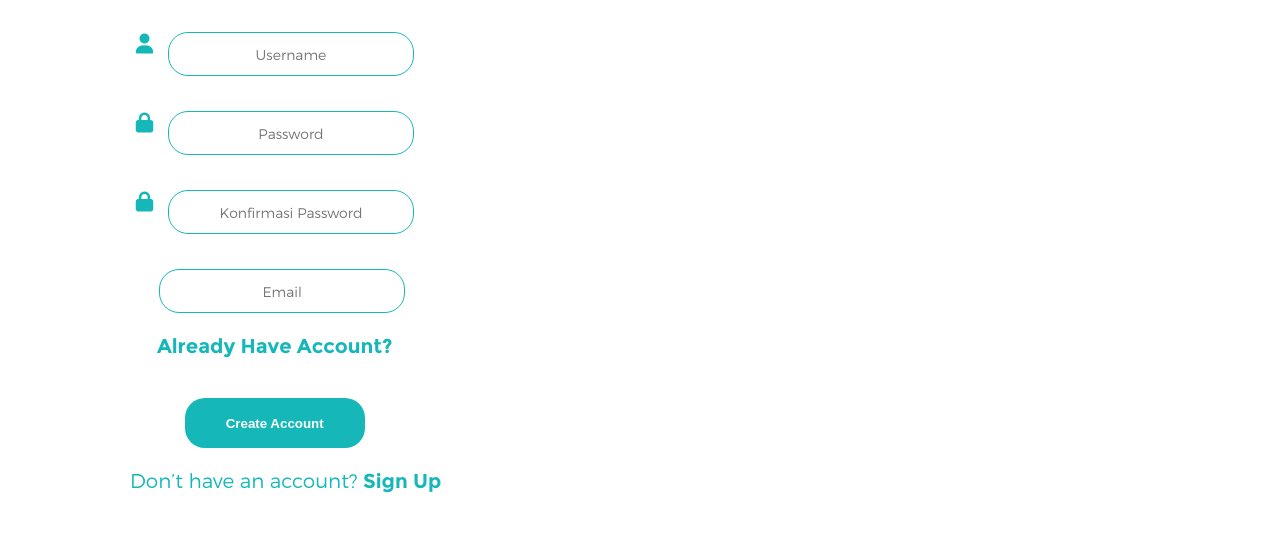
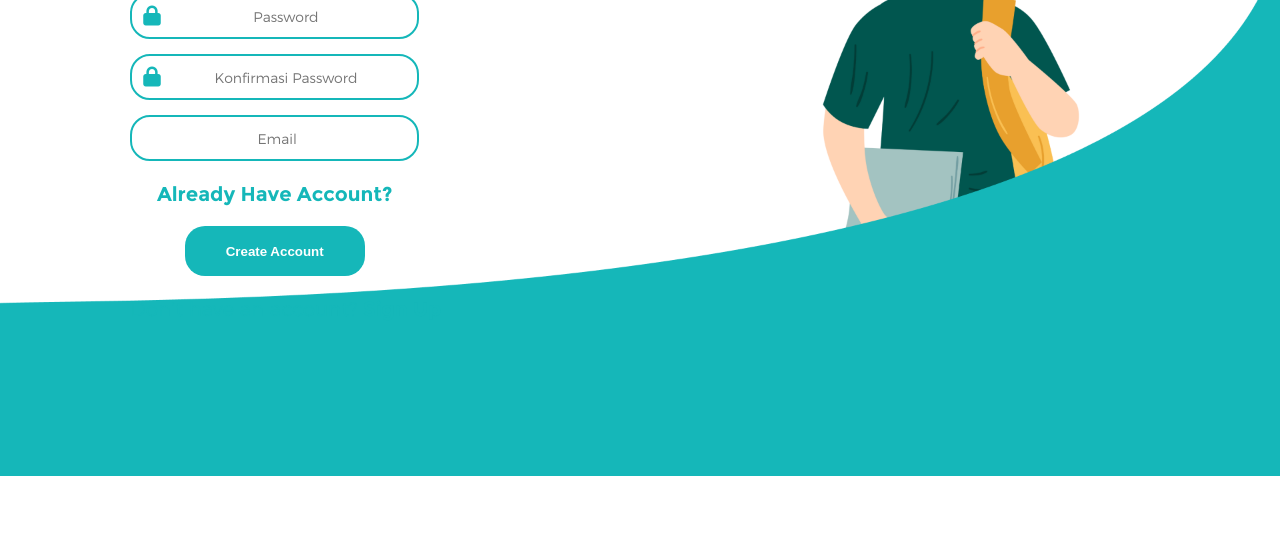
Before and after one commit to abyanarif/U-Save-Website, a plain HTML site: page sign_up.html in a window 1280 px wide. Shown: the part 244-800 px from the top of the page. Drawn offline with nearby package versions, Linux system fonts and the light colour scheme.

Commit message:
push14mar

```diff
--- a/sign_up.html
+++ b/sign_up.html
@@ -8,11 +8,12 @@
     <link rel="stylesheet" href="sing_up.css">
 
     <title>Login Page</title>
-    <div class="login-container">
-        <body id="body_main">
+</head>
+    <body class="background" id="body_main">
+        <div class="login-container">
             <form>
                 <h1 class="judul" id="judul_login">Welcome!</h1>
-                <h3 class="judul" id="subjudul_login">Sign In to your Account</h1>
+                <h3 class="judul" id="subjudul_login">Sign Up your Account</h1>
                 <div class="input-group">
                     <i class="fa fa-user"></i>
                     <input type="text" name="username" class="sign-up" id="username" placeholder="Username">
@@ -29,18 +30,18 @@
                 <div class="input-group">
                     <i class="fa fa-mail"></i>
                     <input type="mail" name="email" class="sign-up" id="email" placeholder="Email">
-                </div>
+                    </div>
                 <p>
                     <a href="sign_in.html" class="linked_text">Already Have Account?</a>
                 </p>
                 <button type="submit" class="btn">Create Account</button>
             </form>
             <p class="non_linked_text">Don’t have an account? <a href="#" class="linked_text">Sign Up</a></p>
+        </div>
+        <script src="script.js"></script>
+        <script src="https://cdn.jsdelivr.net/npm/bootstrap@5.3.3/dist/js/bootstrap.bundle.min.js" integrity="sha384-YvpcrYf0tY3lHB60NNkmXc5s9fDVZLESaAA55NDzOxhy9GkcIdslK1eN7N6jIeHz" crossorigin="anonymous"></script>
     </div>
-    <script src="script.js"></script>
-    <script src="https://cdn.jsdelivr.net/npm/bootstrap@5.3.3/dist/js/bootstrap.bundle.min.js" integrity="sha384-YvpcrYf0tY3lHB60NNkmXc5s9fDVZLESaAA55NDzOxhy9GkcIdslK1eN7N6jIeHz" crossorigin="anonymous"></script>
-</head>
-<body>
+
 
 </body>
 </html>
--- a/sing_up.css
+++ b/sing_up.css
@@ -1,25 +1,18 @@
 .sign-up {
     justify-content: center;
     text-align: center;
-    border: 1px solid #15B7B9;
-    border-radius: 20px;
     margin-left: 5px;
     height: 30px;
     width: 200px;
-    margin-top: 20px;
-    background-color: rgba(255, 255, 255, 0.3);
+    margin-top: 0px;
 
 }
 
 
 .login-container {
-    background: rgba(255, 255, 255, 0);
-    margin-top: 80px;
+    margin-top: 0px;
     padding: 30px;
     margin-left: 100px;
-    border-radius: 10px;
     text-align: center;
     width: 350px;
-    border-radius: 15px;
-    box-shadow: 0px 4px 10px rgb;
 }
--- a/style.css
+++ b/style.css
@@ -113,20 +113,23 @@ body {
     display: flex;
     flex-direction: row;
     align-items: center;
-    justify-content: center; /* Pusatkan input dan ikon */
+    justify-content: center;
+    border: 2px solid var(--primary-color);
+    border-radius: 20px;
 }
 
-.input-group i {
+/* .input-group i {
     margin-right: 10px;
     color: var(--primary-color);
-}
+} */
 
 .input-group input {
     padding: 6px;
-    border: 1px solid var(--primary-color);
     font-family: 'Montserrat', sans-serif;
     font-size: 14px;
     width: 80%;
+    border-radius: 20px;
+    border: white;
 }
 
 .btn {
@@ -138,7 +141,6 @@ body {
     border: none;
     border-radius: 20px;
     padding: 10px 20px;
-    margin-top: 20px;
     font-weight: bold;
     cursor: pointer;
     transition: background-color 0.3s ease;
```
Also changed, not shown: sign_in.html (+2 -2 lines).
